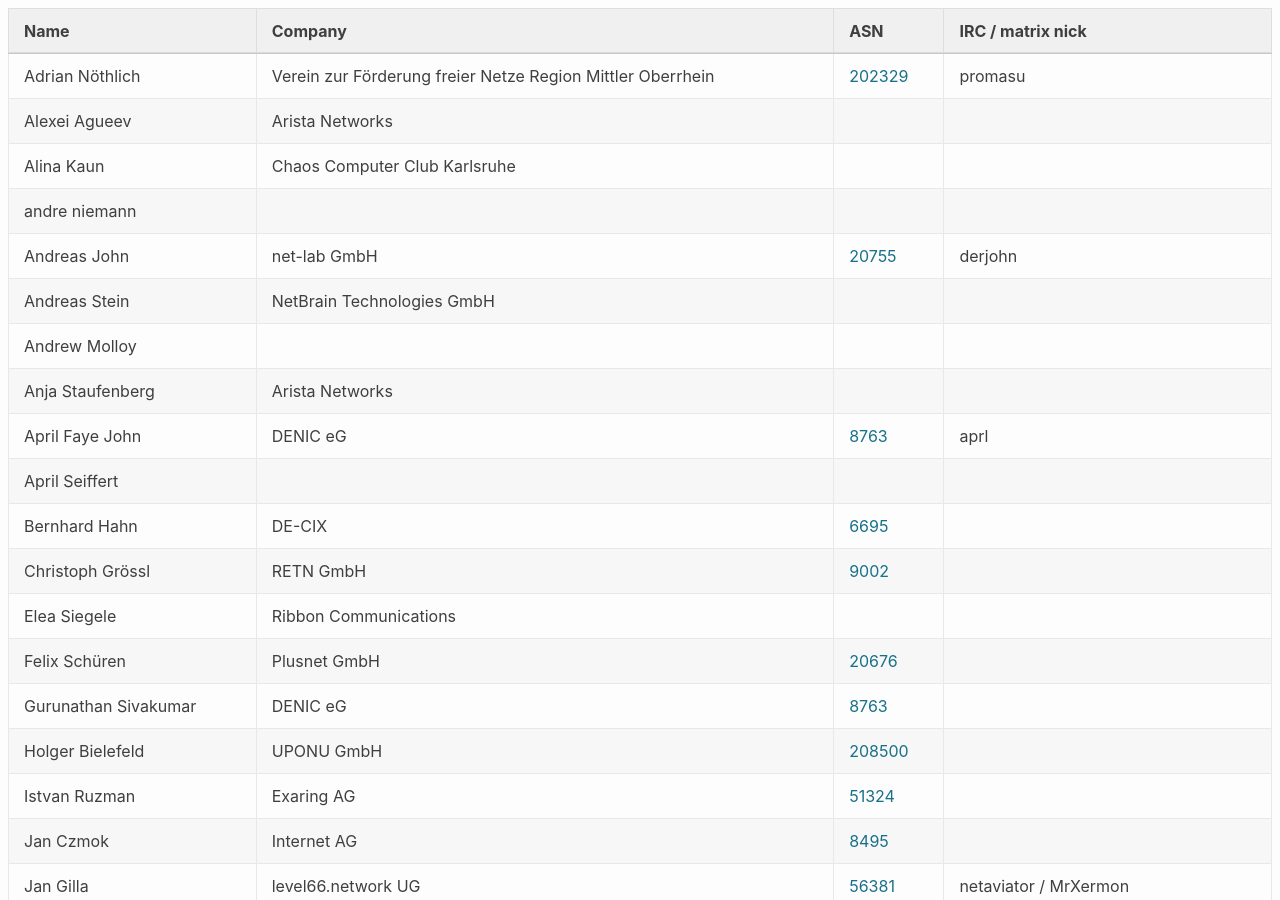
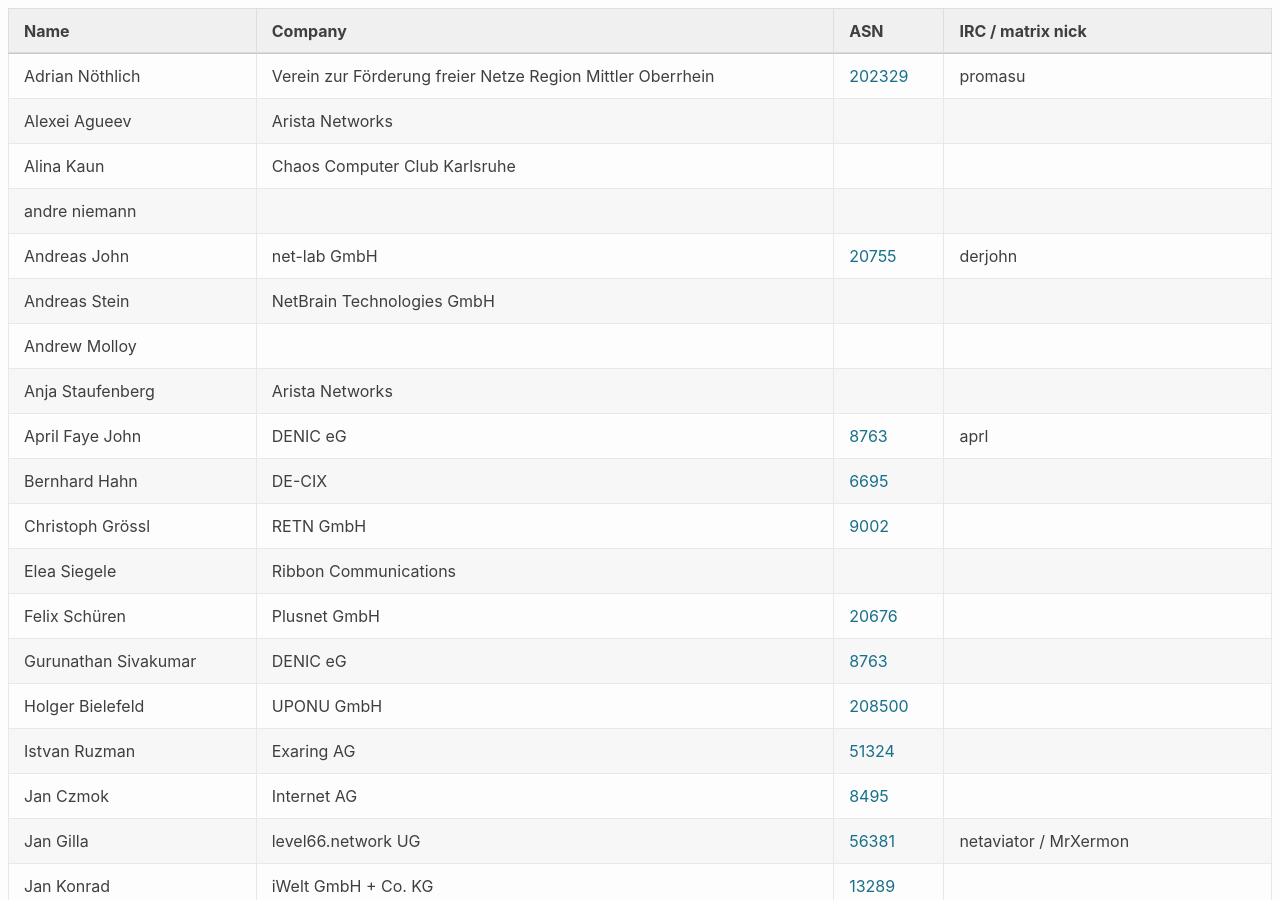
Before and after one commit to denog/pretix-attendeelist, a Jekyll site: the page built from denogmeetup25-01/index.markdown, in a window 1280 px wide and 900 px high. Built offline with Jekyll 4.4.1, drawn with Linux system fonts in a browser that asks for light colours.

Commit message:
Latest data: Wed Feb 12 13:47:45 UTC 2025

```diff
--- a/_data/attendees_denogmeetup25-01.json
+++ b/_data/attendees_denogmeetup25-01.json
@@ -52,12 +52,6 @@
     "company": "DENIC eG",
     "irc": "aprl",
     "asn": "8763"
-  },
-  {
-    "name": "April Seiffert",
-    "company": null,
-    "irc": null,
-    "asn": null
   },
   {
     "name": "Bernhard Hahn",
```
